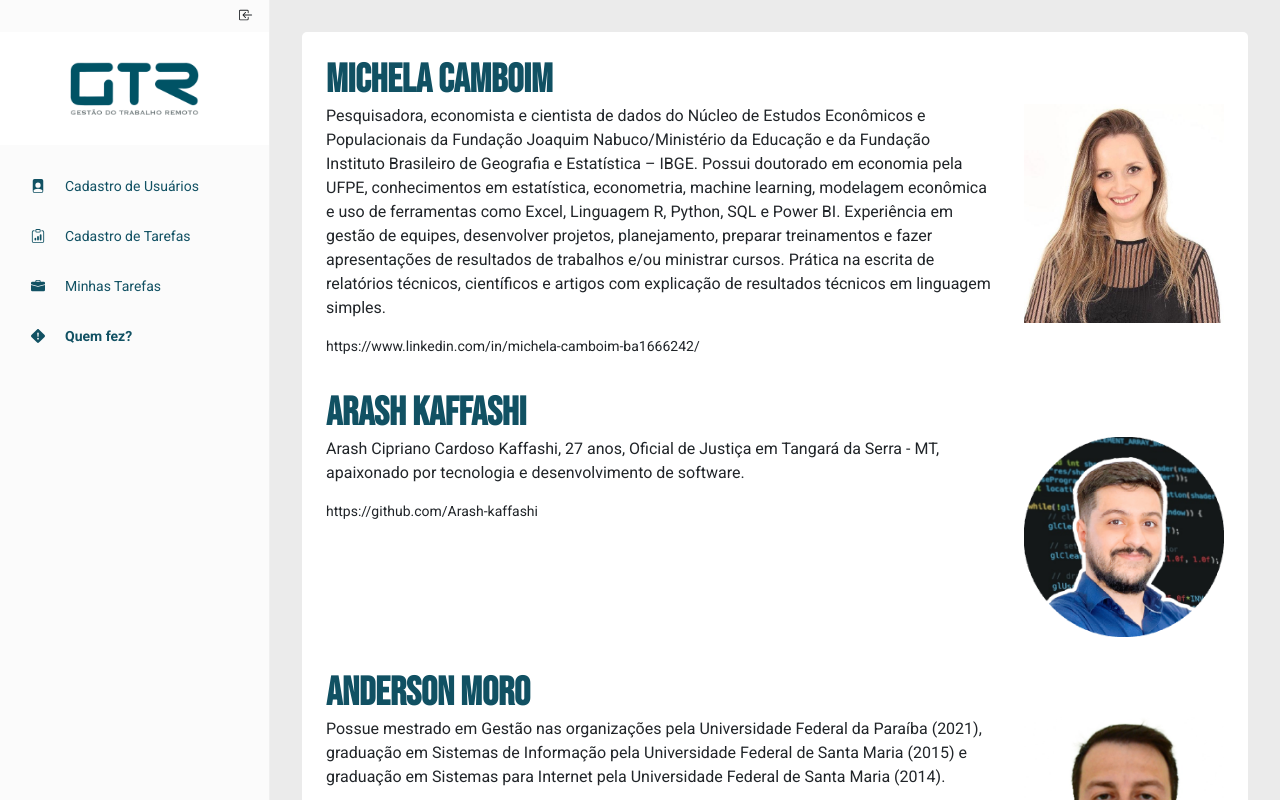
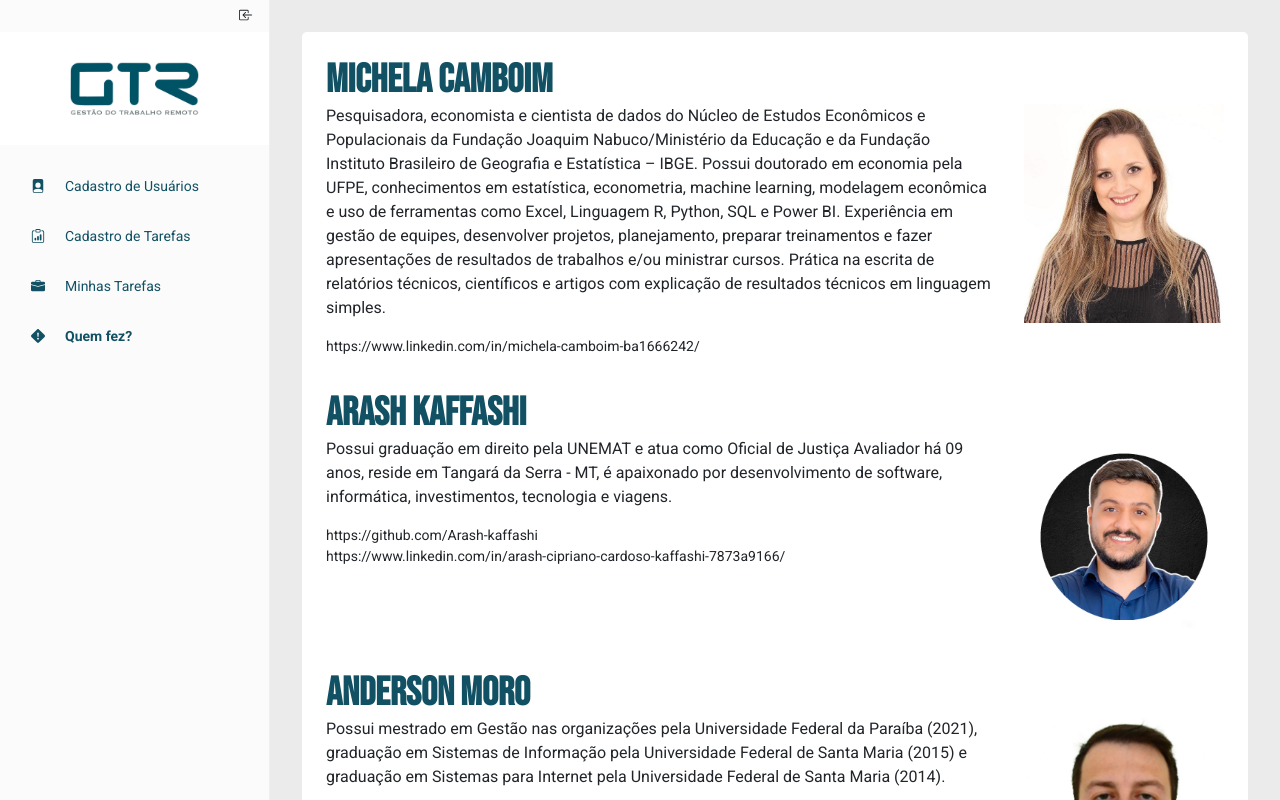
Before and after one commit to stroligo/GTR_OLD, a React (Create React App) app: page /project in a window 1280 px wide. Shown: the top 800 px of the page. Built offline with nearby package versions, Linux system fonts and the light colour scheme.

Commit message:
refactor: biografy changes

```diff
--- a/src/pages/PageProject.js
+++ b/src/pages/PageProject.js
@@ -1,5 +1,5 @@
 import michela from "../assets/michela.jpeg";
-import arash from "../assets/arash.png";
+import arash from "../assets/arash.jpeg";
 import anderson from "../assets/anderson.png";
 import gabriel from "../assets/gabriel.jpeg";
 
@@ -28,17 +28,22 @@ function PageProject() {
         <h4> Arash Kaffashi</h4>
         <img src={arash} alt="Arash" className="img-perfil" />
         <p>
-          Arash Cipriano Cardoso Kaffashi, 27 anos, Oficial de Justiça em
-          Tangará da Serra - MT, apaixonado por tecnologia e desenvolvimento de
-          software.
+          Possui graduação em direito pela UNEMAT e atua como Oficial de Justiça
+          Avaliador há 09 anos, reside em Tangará da Serra - MT, é apaixonado
+          por desenvolvimento de software, informática, investimentos,
+          tecnologia e viagens.
         </p>
         <div> https://github.com/Arash-kaffashi</div>
+        <div>
+          {" "}
+          https://www.linkedin.com/in/arash-cipriano-cardoso-kaffashi-7873a9166/
+        </div>
       </div>
       <div className="profile">
         <h4>Anderson Moro</h4>
         <img src={anderson} alt="Anderson" className="img-perfil" />
         <p>
-          Possue mestrado em Gestão nas organizações pela Universidade Federal
+          Possui mestrado em Gestão nas organizações pela Universidade Federal
           da Paraíba (2021), graduação em Sistemas de Informação pela
           Universidade Federal de Santa Maria (2015) e graduação em Sistemas
           para Internet pela Universidade Federal de Santa Maria (2014).
```
Also changed, not shown: src/assets/arash.jpeg (added), src/assets/arash.png (deleted).
